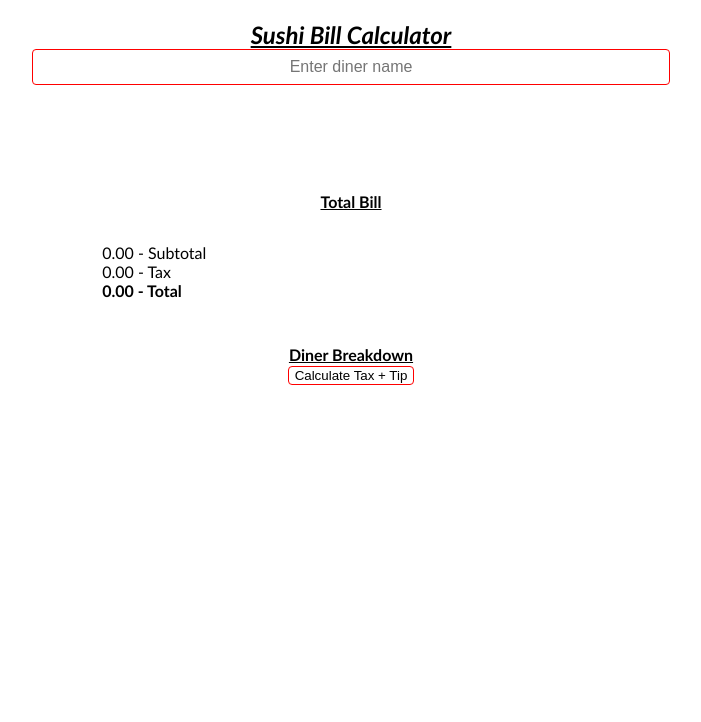
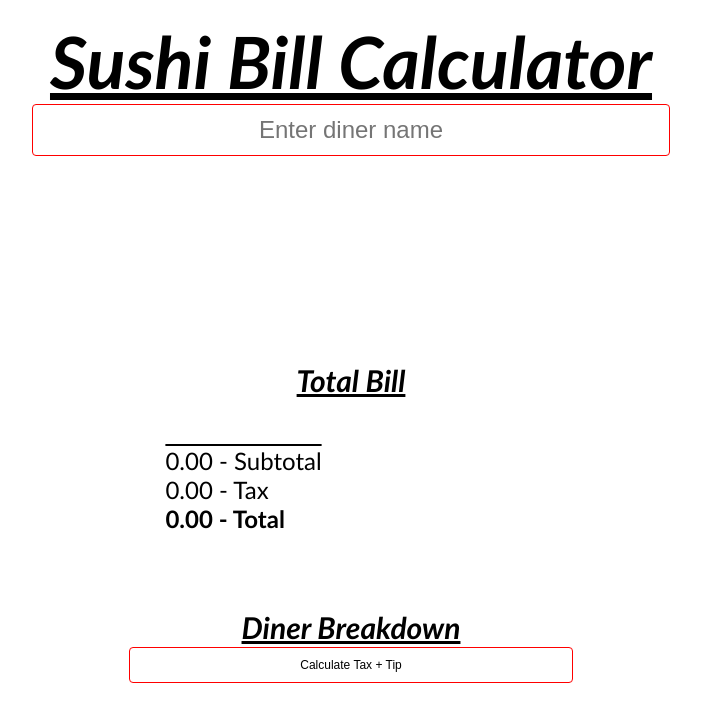
Before and after one commit to elmeltone/meal_calculator, a website: page index.html in a window 1280 px wide. Shown: the whole page, without its empty margins (289-990 px from the left). Drawn offline with Linux system fonts and the light colour scheme; files that its build step writes are made by us from their sources; files whose address does not match are found by name.

Commit message:
media queries

```diff
--- a/css/index.less
+++ b/css/index.less
@@ -30,12 +30,18 @@ li {
   padding-bottom: 0;
 }
 
-input {
+input, select {
   background-color: white;
   border: 1px solid red;
   border-radius: 4px;
   &:focus {
     outline-color: red;
+  }
+  width: 50%;
+  max-width: 37em;
+  height: 2em;
+  &:hover {
+    cursor: pointer;
   }
 }
 
@@ -64,6 +70,7 @@ input {
 
 #sushiPic {
   width: 60%;
+  max-width: 530px;
   height: auto;
   margin-bottom: 0.25em;
 }
@@ -82,7 +89,7 @@ input {
   margin-left: -5%;
 }
 
-.subtotalDiner {
+.subtotalDiner, #subtotalGross {
   text-decoration: overline;
 }
 
@@ -107,6 +114,8 @@ span {
 }
 
 h4 {
+  font-style: italic;
+  font-size: 1.25em;
   text-decoration: underline;
   margin-bottom: 0;
 }
@@ -116,3 +125,32 @@ h4 {
   border: 1px solid red;
   border-radius: 4px;
 }
+
+@media screen and (min-width: 32em) {
+  body {
+    font-size: 1.5em;
+  }
+  h1 {
+    margin-top: 0.25em;
+  }
+  h1, #dinerName {
+    font-size: 2em;
+  }
+  #quote {
+    font-size: 0.75em;
+  }
+
+}
+
+@media screen and (min-width: 63em) {
+  h1 {
+    font-size: 3em;
+  }
+  input, select {
+    height: 3em;
+    font-size: 0.5em;
+  }
+  ul {
+    margin-left: 35%;
+  }
+}
--- a/js/meal_calculator.js
+++ b/js/meal_calculator.js
@@ -54,10 +54,9 @@ function addName() {
     diners.pop();
     console.log(diners);
     $(this).parent('li').remove();
-    $('#diner, #newDiner').show();
+    $('#diner').show();
     $('#dinerPreview').text('');
     $('#selectDish').hide();
-    $('#newDish').hide();
     $('#diner').val('');
   });
 };
@@ -137,6 +136,7 @@ function submit() {
     $('#subtotalGross').text(totalBillString+' - Subtotal');
     $('#tax').text(taxDueString+' - Tax');
     $('#afterTax').text(afterTaxString+' - TOTAL');
+    $('#calcTT').focus();
   });
 };
 
```
Also changed, not shown: build/meal_calculator.0.0.0.css, build/meal_calculator.0.0.0.js, build/meal_calculator.0.0.0.min.css, build/meal_calculator.0.0.0.min.js, 4 other files.
